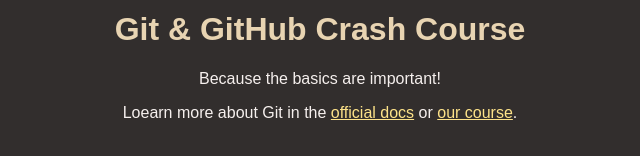
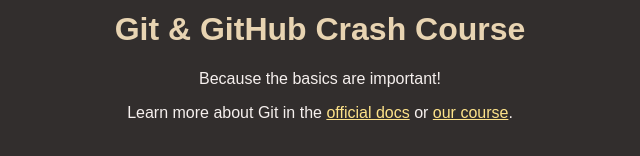
Before and after one commit to aliihassan/github-crash-course, a plain HTML site: page index.html in a window 1280 px wide. Shown: the part 158-314 px from the top of the page, 320-960 px from the left. Drawn offline with Linux system fonts and the light colour scheme.

Commit message:
added section

```diff
--- a/index.html
+++ b/index.html
@@ -13,8 +13,10 @@
       <h1>Git & GitHub Crash Course</h1>
     </header>
     <main>
-      <p>Because the basics are important!</p>
-      <p>Loearn more about Git in the <a href="https://git-scm.com/book/en/v2">official docs</a> or <a href="https://acad.link/git">our course</a>.</p>
-    </main>
+      <section>
+        <p>Because the basics are important!</p>
+        <p>Learn more about Git in the <a href="https://git-scm.com/book/en/v2">official docs</a> or <a href="https://acad.link/git">our course</a>.</p>
+      </section>
+      </main>
   </body>
 </html>
```
